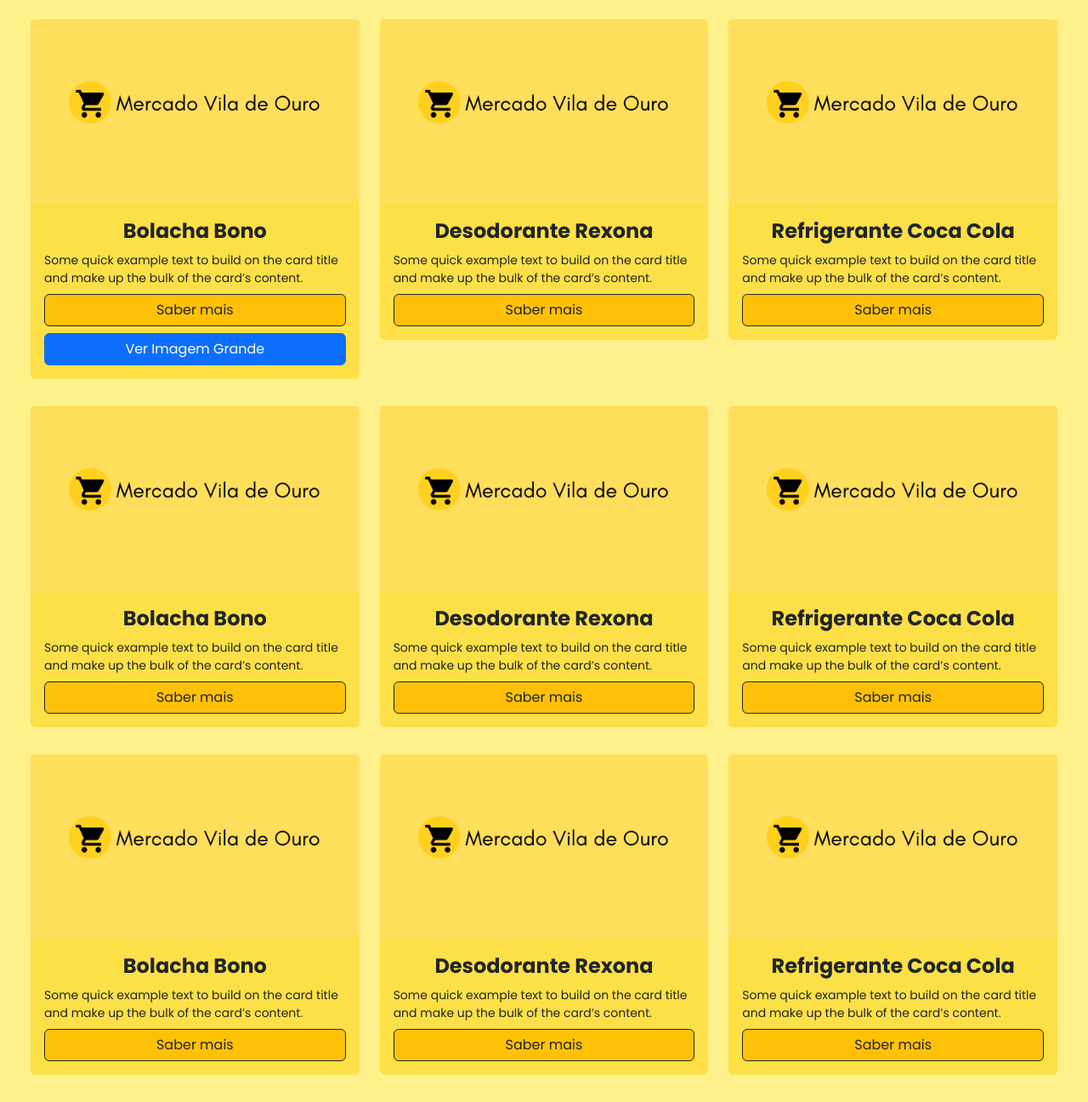
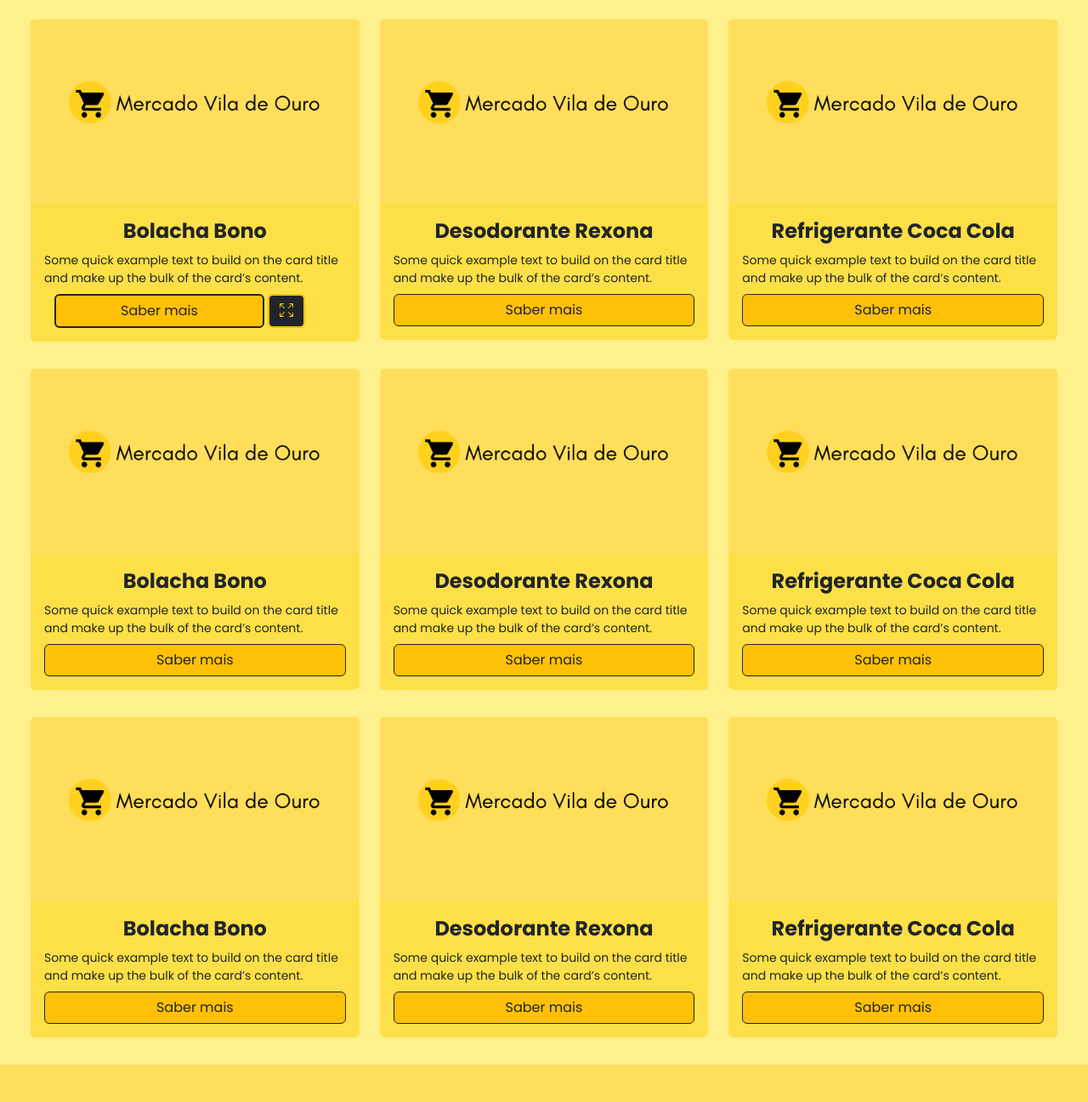
Before and after one commit to eu-pedro-miguel/mercado_vila_ouro, a PHP site: page / in a window 1280 px wide. Shown: the part 407-1704 px from the top of the page at 85% size. After the commit the page ends 1660 px from the top, so only its background shows below. Run offline with PHP 8.4, Linux system fonts and the light colour scheme; some libraries are stand-ins or nearby versions; some web fonts are replaced.

Commit message:
Add files via upload

```diff
--- a/index.php
+++ b/index.php
@@ -73,10 +73,18 @@
                         <div class="card-body">
                             <h5 class="card-title text-center text-2xl text-dark fw-bold line-clamp-1">Bolacha Bono</h5>
                             <p class="card-text text-dark line-clamp-2 small">Some quick example text to build on the card title and make up the bulk of the card’s content.</p>
-                            <a href="#" class="btn btn-warning border-dark text-dark flex justify-center mt-2 hover:underline">Saber mais</a>
-                            <button type="button" class="btn btn-primary w-100 mt-2" onclick="openImageModal('imagem/mercado_vila_ouro.png')">
-                                Ver Imagem Grande
-                            </button>
+                            <div class="container">
+                                <div class="row g-1">
+                                    <div class="col-9">
+                                        <a href="#" class="btn btn-warning border-dark border-2 text-dark flex justify-center mt-2 hover:underline">Saber mais</a>
+                                    </div>
+                                    <div class="col-3">
+                                        <button type="button" class="btn btn-dark border-warning border-2 mt-2" onclick="openImageModal('imagem/mercado_vila_ouro.png')">
+                                            <i class="bi bi-arrows-fullscreen text-warning"></i>
+                                        </button>
+                                    </div>
+                                </div>
+                            </div>
                         </div>
                     </div>
                 </div>
```
